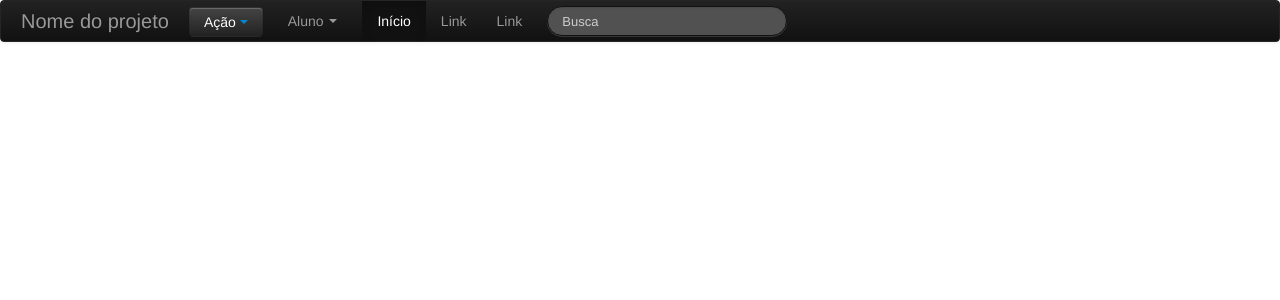
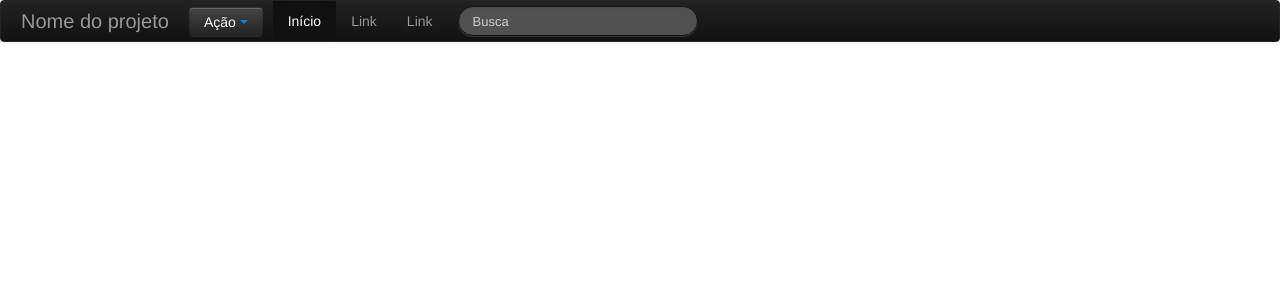
Before and after one commit to MovimentoWeb/GuideRegister, a PHP site: page / in a window 1280 px wide. Shown: the top 300 px of the page. Run offline with PHP 8.4, Linux system fonts and the light colour scheme.

Commit message:
Exclusão item nav bar

```diff
--- a/index.php
+++ b/index.php
@@ -46,21 +46,6 @@
                             </div>
                     </div>
                     <ul class="nav">
-                        <li class="dropdown">
-                            <a href="#" class="dropdown-toggle" data-toggle="dropdown">
-                                Aluno
-                                <b class="caret"></b>
-                            </a>
-                            <ul class="dropdown-menu">
-                                <li >
-                                    <a href="#">Início</a>
-                                </li>
-                                <li><a href="#">Link</a></li>
-                                <li><a href="#">Link</a></li>
-                            </ul>
-                        </li>
-                    </ul>
-                    <ul class="nav">
                         <li class="active">
                             <a href="#">Início</a>
                         </li>
```
